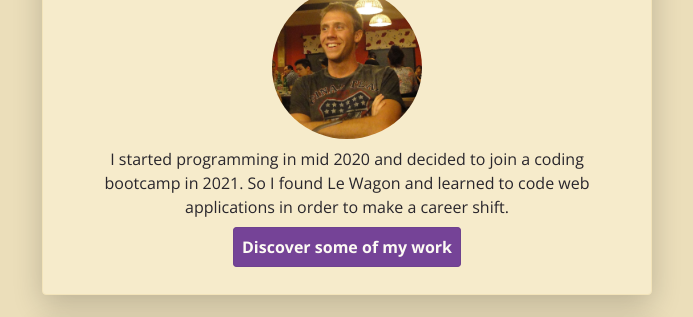
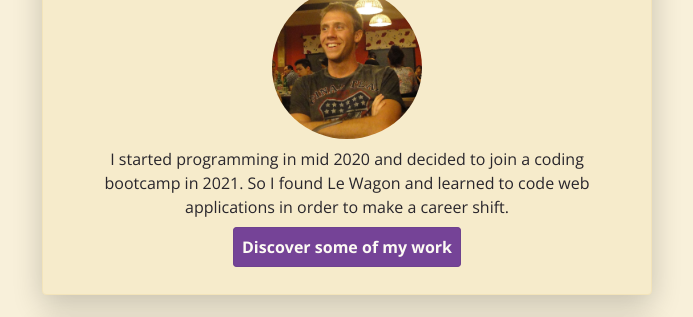
Before and after one commit to maxi-amodei/Profile_page, a plain HTML site: page index.html in a window 1280 px wide. Shown: the part 128-445 px from the top of the page, without its empty margins (293-986 px from the left). Drawn offline with nearby package versions, Linux system fonts and the light colour scheme.

Commit message:
color changed

```diff
--- a/style.css
+++ b/style.css
@@ -8,7 +8,7 @@ body {
   font-family: 'Open Sans', sans-serif;
   font-weight: 300;
   /* background-color: #ECD798; */
-  background-color: #ebdeba;
+  background-color: #f8f0da;
   color: #29262C;
 }
 
```
